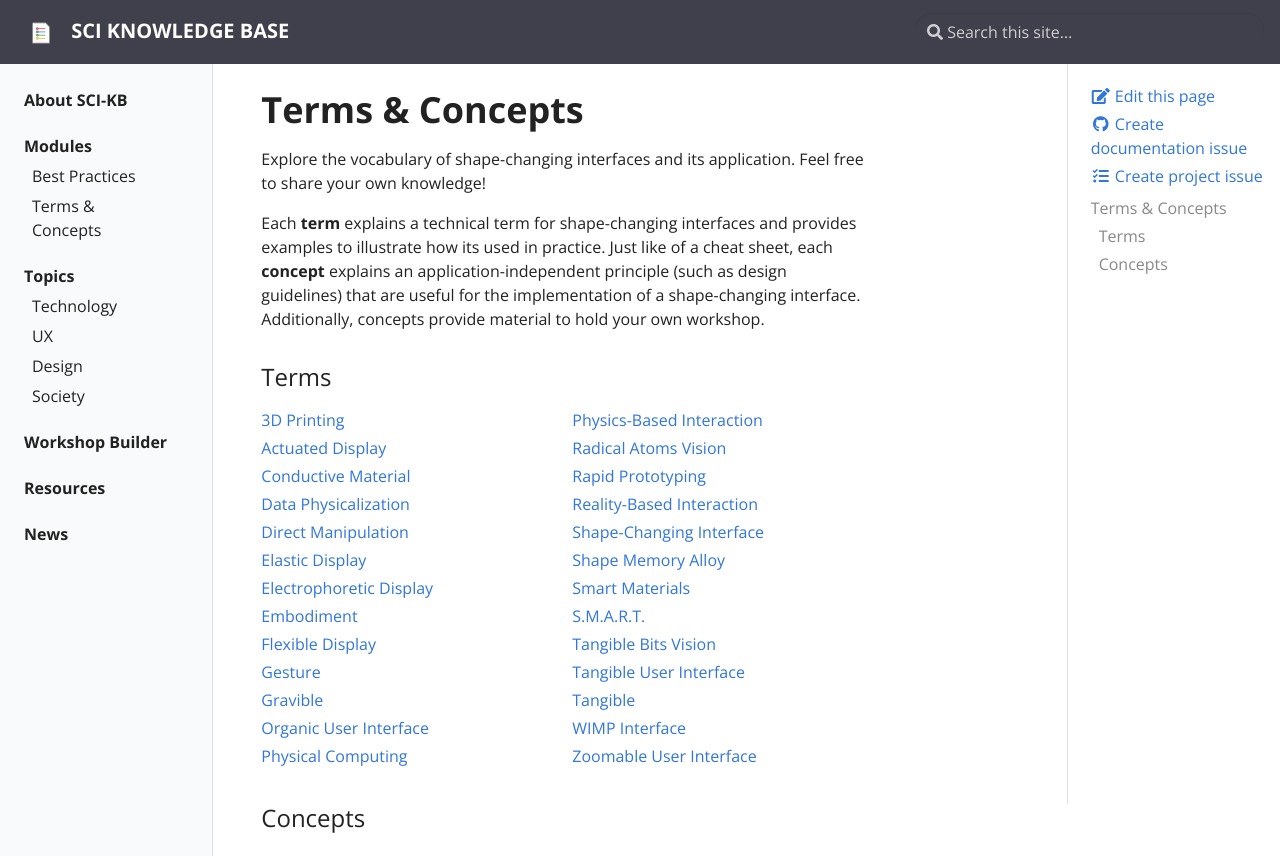
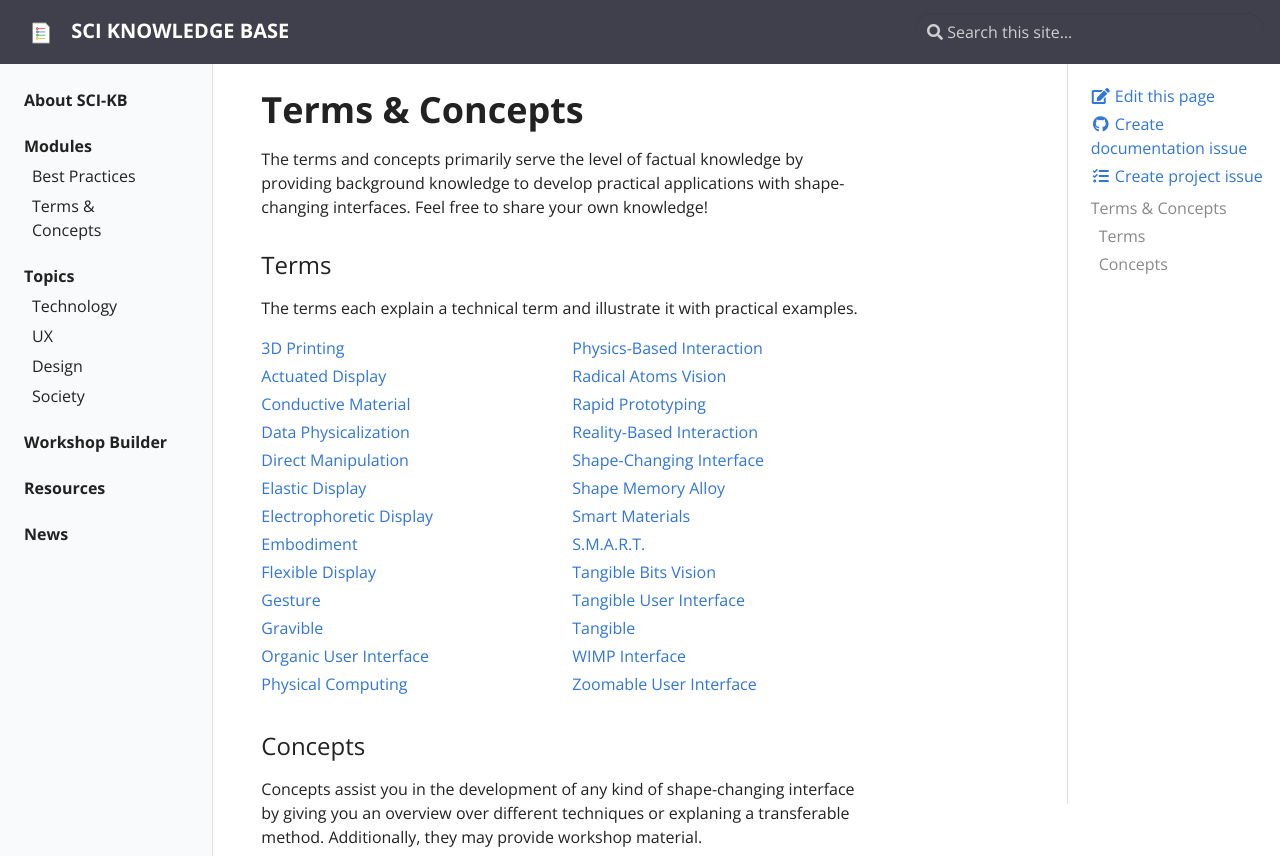
Before and after one commit to visualengineers/sci-knowledge-base, a Jekyll site: the page built from pages/terms-and-concepts.md, in a window 1280 px wide and 900 px high, cut to the strip 0-856 px from the top of the window. Built offline with Jekyll 4.4.1, drawn with Linux system fonts in a browser that asks for light colours; some of the changed text lies outside the part shown.

Commit message:
descriptions of knowledge items

```diff
--- a/pages/terms-and-concepts.md
+++ b/pages/terms-and-concepts.md
@@ -6,17 +6,18 @@ permalink: /terms-and-concepts/
 
 # Terms & Concepts
 
-Explore the vocabulary of shape-changing interfaces and its application. Feel free to share your own knowledge!
-
-Each **term** explains a technical term for shape-changing interfaces and provides examples to illustrate how its used in practice. Just like of a cheat sheet, each **concept** explains an application-independent principle (such as design guidelines) that are useful for the implementation of a shape-changing interface. Additionally, concepts provide material to hold your own workshop.
+The terms and concepts primarily serve the level of factual knowledge by providing background knowledge to develop practical applications with shape-changing interfaces. Feel free to share your own knowledge!
 
 ### Terms
+The terms each explain a technical term and illustrate it with practical examples.
 <ul class="plain column">{% for term in site.terms %}
     <li><a href="{{ term.url | prepend: site.baseurl }}" alt="{{ term.description }}">{{ term.title }}</a></li>
 {% endfor %}
 </ul>
 
 ### Concepts
+Concepts assist you in the development of any kind of shape-changing interface by giving you an overview over different techniques or explaning a transferable method. Additionally, they may provide workshop material.
+
 <ul class="tile">{% for concept in site.concepts %}
     <li>
       <a href="{{ concept.url | prepend: site.baseurl }}" alt="{{ concept.description }}">
@@ -41,3 +42,6 @@ Each **term** explains a technical term for shape-changing interfaces and provid
     <p>{{ post.description }}</p>
     </div>{% endfor %}
 </div>
+
+<br>
+<p>Are you facing a tricky challenge or looking for practical applications? See the collection of <a href="{{site.baseurl}}/best-practices">Best Practices</a>.</p>
```
Also changed, not shown: pages/best-practices.md (+3 -0 lines), pages/index.md (+1 -1 lines), 5 other files.
